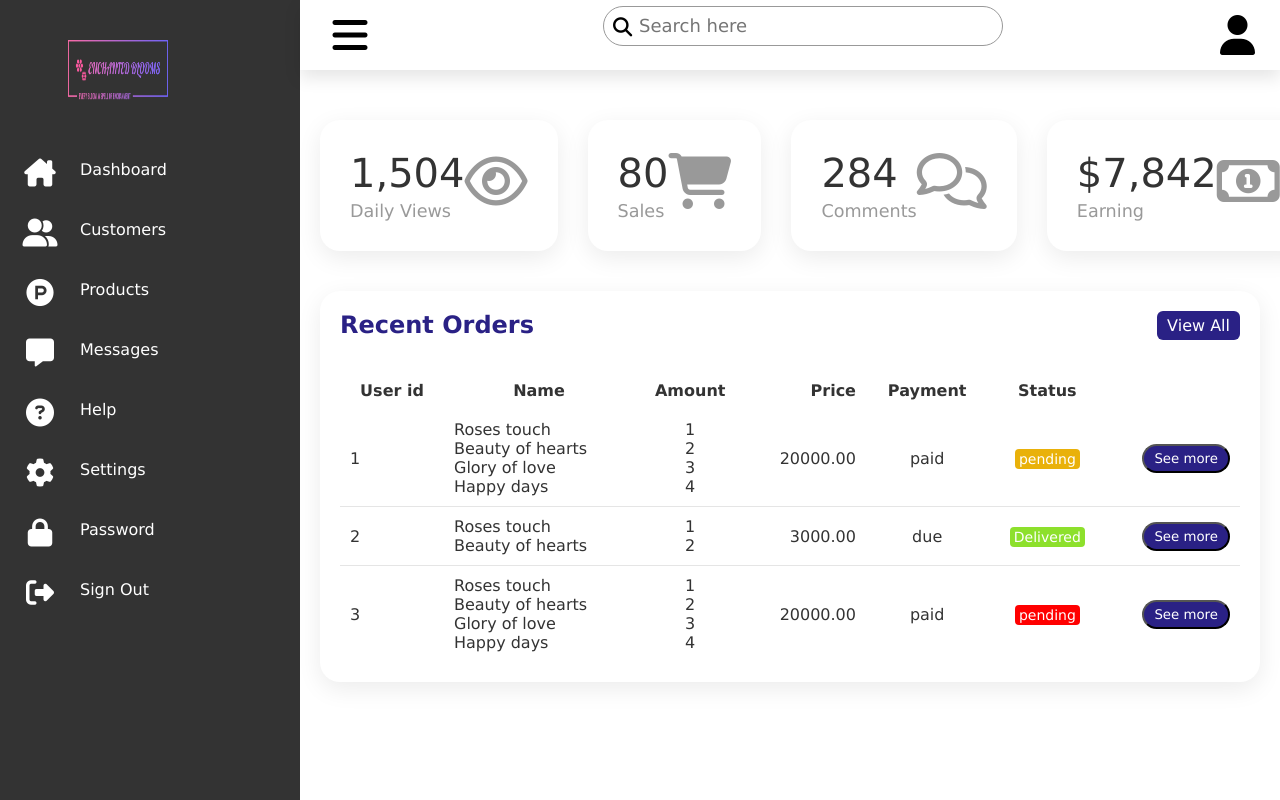
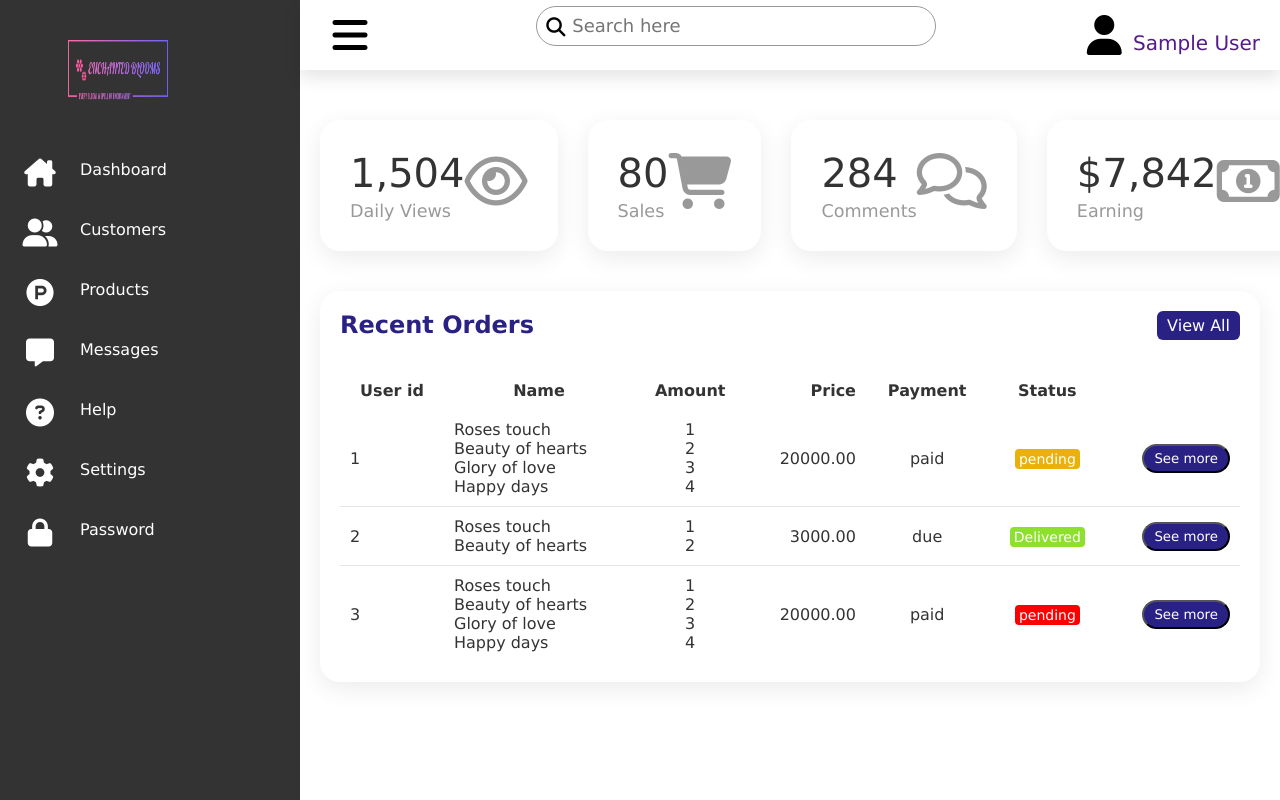
Before and after one commit to LasiSipsara/Online-Flower-shop, a PHP site: page /adminDashboard.php in a window 1280 px wide. Run offline with PHP 8.4, Linux system fonts and the light colour scheme; the visitor is signed in with stand-in values (Sample User, id 1); data comes from the database, SQL or seed files in the repository; some libraries are stand-ins or nearby versions.

Commit message:
updated files

```diff
--- a/adminDashboard.php
+++ b/adminDashboard.php
@@ -1,7 +1,12 @@
-
 <?php
 session_start();
 require_once 'dbconnect.php';
+
+if (!isset($_SESSION['valid']) || $_SESSION['role'] !== 'admin') {
+    // Redirect to home.php
+    header("Location: home.php");
+    exit(); // Make sure to exit after a header redirect
+}
 
 ?>
 
@@ -15,6 +20,7 @@ require_once 'dbconnect.php';
     <script src="https://kit.fontawesome.com/295e880f12.js" crossorigin="anonymous"></script>
     <link rel="stylesheet" href="css\adminDashboard.css">
     <link rel="stylesheet" href="css\adminProducts.css">
+    <link rel="stylesheet" href="css\admin-message.css">
 </head>
 
 <body>
@@ -55,7 +61,7 @@ require_once 'dbconnect.php';
                 </li>
 
                 <li>
-                    <a href="#">
+                    <a href="#" onclick="showContent('messages')">
                         <span class="icon">
                             <i class="fa-solid fa-message"></i>
                         </span>
@@ -90,14 +96,7 @@ require_once 'dbconnect.php';
                     </a>
                 </li>
 
-                <li>
-                    <a href="#">
-                        <span class="icon">
-                            <i class="fa-solid fa-right-from-bracket"></i>
-                        </span>
-                        <span class="title">Sign Out</span>
-                    </a>
-                </li>
+
             </ul>
         </div>
 
@@ -114,10 +113,29 @@ require_once 'dbconnect.php';
                         <i class="fa-solid fa-magnifying-glass"></i>
                     </label>
                 </div>
+                <div class="header-user-wrapper">
+                    <a href="" id="header-user-link"><i class="fa-solid fa-user"></i><span id="header-user-name">
+                            <?php
+                            if (isset($_SESSION['user_name'])) {
+                                echo $_SESSION['user_name'];
+                            } else {
+                                echo "";
+                            }
 
-                <div class="user">
+                            ?>
+                        </span></a>
+                    <div class="user-menu" id="userMenu">
+                        <ul>
+                            <li><a href="#">Your Profile</a></li>
+                            <li><a href="login.php" id="loginBtn">Login</a></li>
+                            <li><a href="logout.php" id="logoutBtn">Logout</a></li>
+                        </ul>
+                    </div>
+                </div>
+
+                <!-- <div class="user">
                     <i class="fa-solid fa-user"></i>
-                </div>
+                </div> -->
 
 
             </div>
@@ -313,7 +331,7 @@ require_once 'dbconnect.php';
                         <div class="input-area">
                             <label for="product-name">product name </label>
                             <input type="text" placeholder="product name" name="product-name" class="box"
-                                id="product-name" value="<?php echo $row3['flower_name'];  ?>">
+                                id="product-name" value="<?php echo $row3['flower_name']; ?>">
                         </div>
 
                         <div class="input-area">
@@ -492,15 +510,55 @@ require_once 'dbconnect.php';
 
 
             </div>
+            <!-- =============================start of messages======================================= -->
+
+            <div class="messages-content" id="messages">
+
+                <h2>Customers' Messages</h2>
+                <?php
+                require_once 'dbconnect.php';
+
+
+                $query = "SELECT fullname, email, message.subject, phoneno, message.message FROM message";
+                $result = mysqli_query($connection, $query);
+
+
+                if (mysqli_num_rows($result) > 0) {
+
+                    while ($row = mysqli_fetch_assoc($result)) {
+                        echo "
+                    <div class='msg-box-container'>
+                        <div class='msg-box'>
+                            <h3>" . $row['subject'] . "</h3>
+                            <h4>Customer Name : " . $row['fullname'] . "</h4>
+                            <h4>Email : <a href='mailto:" . $row['email'] . "'>" . $row['email'] . "</a></h4>
+                            <h4>Phone Number : <a href='tel:" . $row['phoneno'] . "'>" . $row['phoneno'] . "</a></h4>
+                            <h4>Message : " . $row['message'] . "</h4>
+                        </div>
+                    </div>";
+
+
+                    }
+                }
+
+                ?>
+
+            </div>
+
+
+
+
+
+
         </div>
 
     </div>
     <script>
-        function showContent(contentId){
+        function showContent(contentId) {
             // hide the all content divs
 
             let contentDivs = document.querySelectorAll('.content');
-            contentDivs.forEach(function(div) {
+            contentDivs.forEach(function (div) {
                 div.style.display = 'none';
             });
 
@@ -508,7 +566,7 @@ require_once 'dbconnect.php';
             document.getElementById(contentId).style.display = 'block';
 
             var navLinks = document.querySelectorAll('.navigation ul li');
-             navLinks.forEach(function(link) {
+            navLinks.forEach(function (link) {
                 link.classList.remove('active');
             });
 
@@ -537,7 +595,7 @@ require_once 'dbconnect.php';
             alert("Do you really need to delete the product?");
         }
 
-        function cancelUpdate(){
+        function cancelUpdate() {
             let addContainer = document.getElementById('product-add-container');
             let updateContainer = document.getElementById('product-update-container');
 
@@ -545,7 +603,10 @@ require_once 'dbconnect.php';
             updateContainer.style.display = 'none';
 
         }
+
     </script>
+    // js for header
+    <script src="js\header.js"></script>
 
 </body>
 
--- a/css/admin-message.css
+++ b/css/admin-message.css
@@ -1,28 +1,33 @@
-h2{
-    margin-top: 5rem;
+ #messages h2{
+    margin-top: 100px;
     text-align: center;
     color: #2a2185;
 }
 
-.msg-box-container {
+ #messages .msg-box-container {
     display: flex;
     justify-content: center;
     align-items: center;
+    padding: 8px;
 }
 
-.msg-box {
+ #messages .msg-box {
     margin-top: 1rem;
-    padding: 1rem;
+    padding: 10px;
     width: 45rem;
     border-radius: 8px;
     border: 2px solid #2a2185;
+    font-size: 12px;
 }
 
-.msg-box h3{
+#messages .msg-box h3{
+    font-size: 15px;
     color: #2a2185;
     text-align: center;
 }
-
-.msg-box a{
+#messages .msg-box h4{
+    margin-top: 10px;
+}
+#messages .msg-box  h4 a{
     text-decoration: none;
 }
--- a/css/adminDashboard.css
+++ b/css/adminDashboard.css
@@ -242,9 +242,12 @@ body{
     font-size: 1.2rem;
   }
 
+  .header-user-wrapper {
+    position: relative;
 
+  }
 
-.user {
+  .header-user-wrapper i {
     position: relative;
     width: 40px;
     height: 40px;
@@ -252,20 +255,57 @@ body{
     justify-content: center;
     align-items: center;
     font-size: 2.5rem;
+    color: black;
+  }
+  .header-user-wrapper i:hover{
+    color: var(--pink);
   }
 
+  .header-user-wrapper a#header-user-link {
+    font-size: 20px;
+    text-decoration: none;
+}
 
-  .user i {
-    position: absolute;
-    top: 0;
-    left: 0;
-    width: 100%;
-    height: 100%;
-    object-fit: cover;
-  }
-  .user i:hover{
-    color: var(--pink);
-  }
+
+.user-menu {
+  display: none;
+  position: absolute;
+  top: 100%;
+  right: 0;
+  background-color: #eee;
+  border: .1rem solid rgba(0,0,0,.1);
+  width: 200px; /* Adjust the width as needed */
+}
+
+.user-menu ul {
+  list-style: none;
+  margin: 0;
+  padding: 0;
+}
+
+.user-menu li {
+  margin: 0;
+  padding: 1rem;
+  border-bottom: .1rem solid rgba(0,0,0,.1);
+}
+
+.user-menu a {
+  text-decoration: none;
+  color: #333;
+  display: block;
+  font-size: 15px;
+}
+
+.user-menu a:hover {
+
+  color: white;
+}
+.user-menu li:hover {
+  background-color: #2a2185;
+
+}
+
+
 
   /* ===========================cards========================== */
 
--- a/css/footer.css
+++ b/css/footer.css
@@ -105,7 +105,7 @@ footer{
 
 }
 
-@media (max-width: 700px){
+@media (max-width: 768px){
     .footer-nav ul{
         flex-direction: column;
     }
--- a/item_details.php
+++ b/item_details.php
@@ -69,7 +69,7 @@
             <?php
 
                     echo "<h3>" . $row['flower_name'] . "</h3>
-                    <div class='price'><h5>Rs." . $row['price'] . ".00</h5></div>
+                    <div class='price'><h5>$" . $row['price'] . "</h5></div>
                     <div class='more-details'>
                         <div class= 'description'>". $row['description']."</div>
                         <div class='days'><h6>Freshness garanteed :</h6> " .$row['freshness garanteed'] . "</div>
@@ -116,7 +116,7 @@
 
                     echo " <div class='item-card-content'>
                     <h3>" . $row['flower_name'] . "</h3>
-                    <div class='price'>" . $row['price'] . ".00</div>
+                    <div class='price'>$" . $row['price'] . "</div>
                     </div>
                     </div>";
                 }
--- a/js/header.js
+++ b/js/header.js
@@ -16,7 +16,7 @@ document.addEventListener('DOMContentLoaded', function () {
     });
 
     loginBtn.addEventListener('click', function () {
-        alert('Login clicked');
+        // alert('Login clicked');
         userMenu.style.display = 'none';
     });
 
--- a/login.php
+++ b/login.php
@@ -1,5 +1,7 @@
 <?php
    session_start();
+
+
 ?>
 <!DOCTYPE html>
 <html lang="en">
@@ -38,6 +40,7 @@
                     $_SESSION['user_id'] = $row['Id'];
                     $_SESSION['user_name']=$row['Firstname'];
                     $_SESSION['user_email']=$row['Email'];
+                    $_SESSION['role']=$row['role'];
 
                     if($row['role']=='admin'){
                         header("Location: adminDashboard.php");
--- a/php/remove_from_cart.php
+++ b/php/remove_from_cart.php
@@ -1,5 +1,7 @@
+
 <?php
 
+ session_start();
 require_once '../dbconnect.php';
 
 if ($_SERVER['REQUEST_METHOD'] === 'POST' && isset($_POST['removeBtn'])) {
--- a/register.php
+++ b/register.php
@@ -55,7 +55,7 @@
         }
         else{
 
-            mysqli_query($con,"INSERT INTO users(FirstName,LastName,Email,Password,role) VALUES('$firstname','$lastname','$email','$password','user')") or die("Erroe Occured");
+            mysqli_query($con,"INSERT INTO users(FirstName,LastName,Email,Password,role,address,phone) VALUES('$firstname','$lastname','$email','$password','user','$address','$phone')") or die("Erroe Occured");
 
             echo "<div class='message'>
                       <p>Registration successfully!</p>
```
Also changed, not shown: admin-message.php (deleted, +0 -53 lines), css/contact-us.css (+48 -0 lines), css/wishlist and cart.css (+24 -0 lines). Lines whose indentation alone changed are shown as unchanged.
